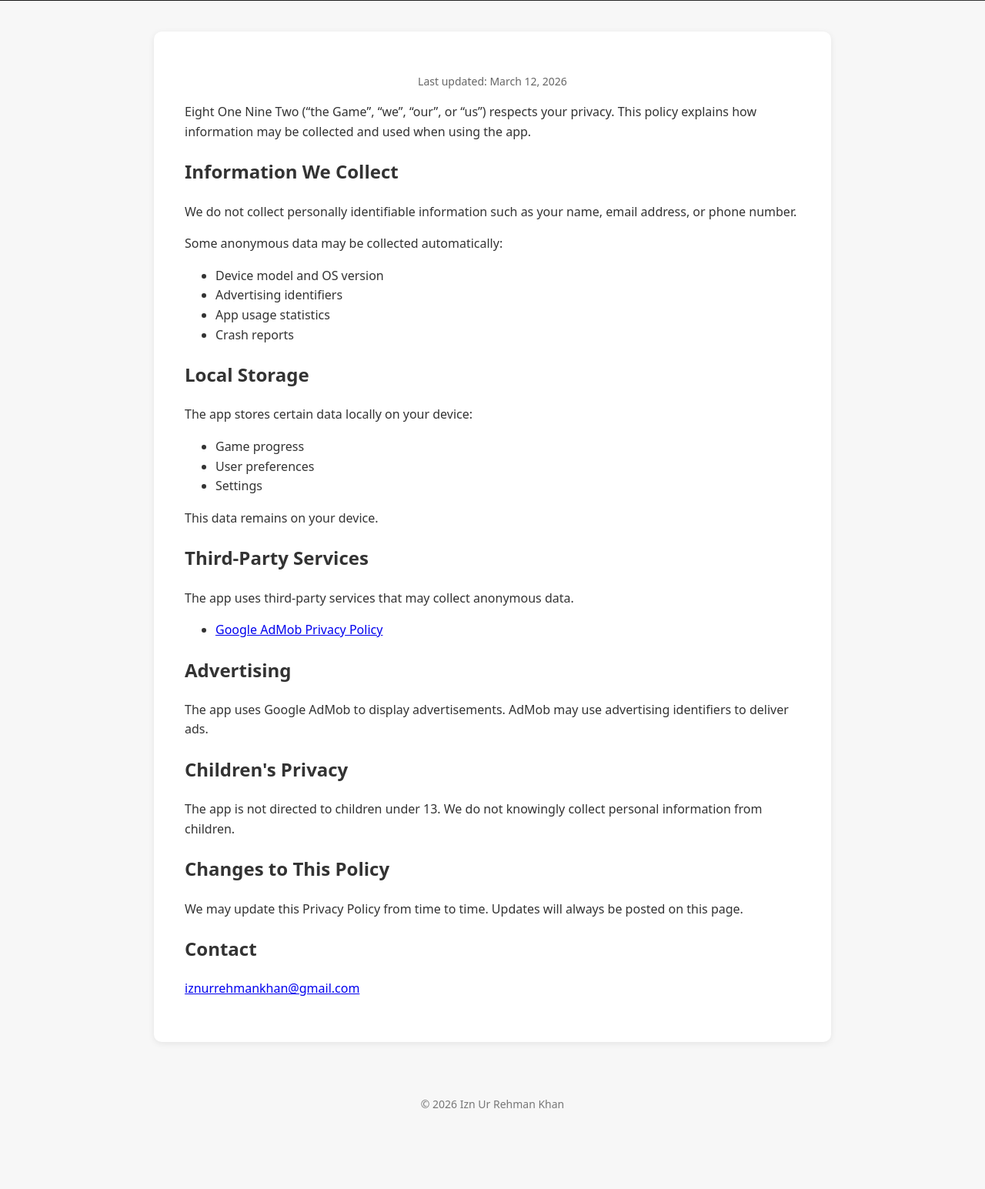
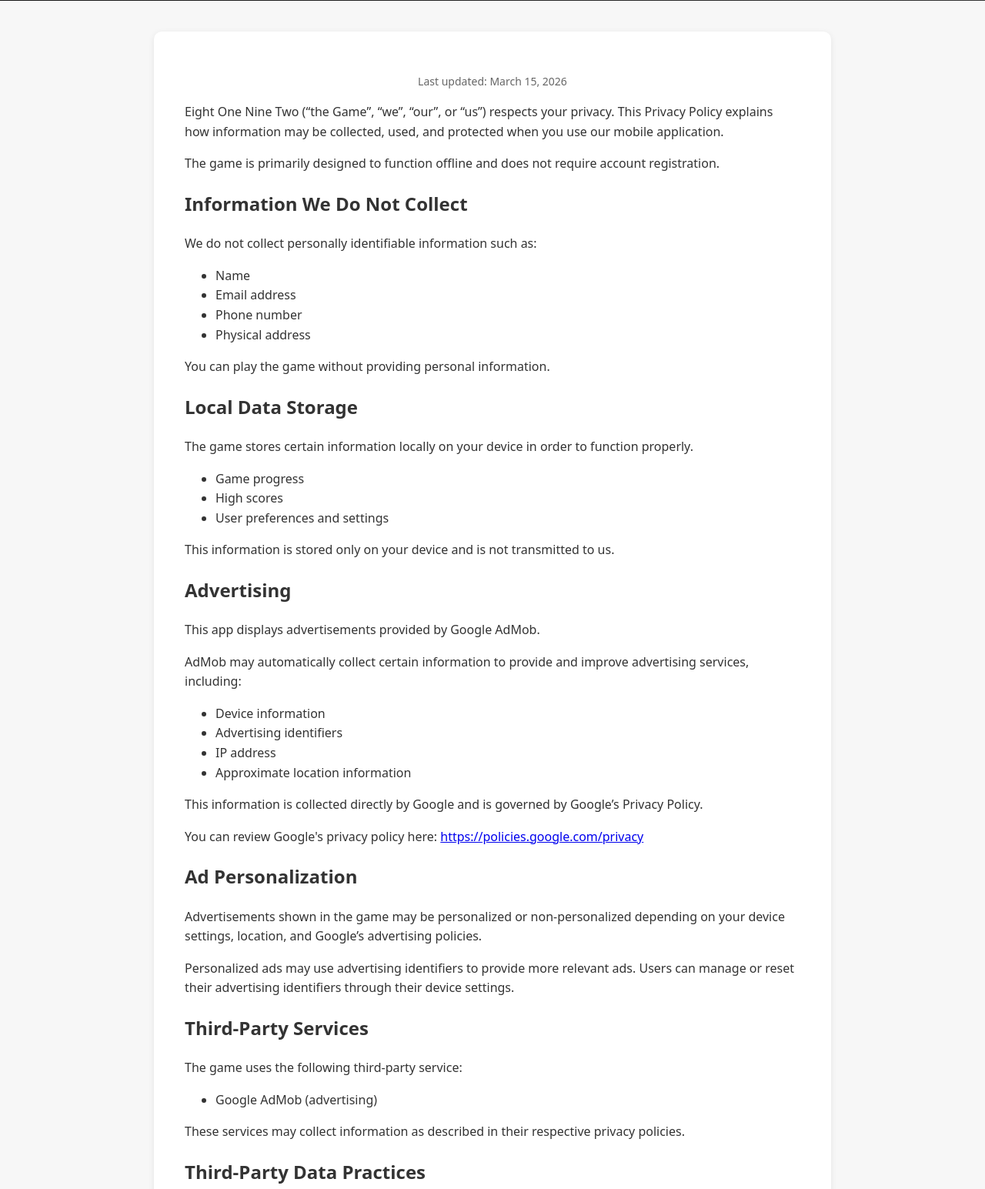
Before and after one commit to iznurrehmankhan/app-legal-files, a plain HTML site: page privacy/eightoneninetwo.html in a window 1280 px wide. Shown: the part 220-1765 px from the top of the page at 77% size. Before the commit the page ends 1696 px from the top, so only its background shows below. Drawn offline with Linux system fonts and the light colour scheme.

Commit message:
Update Eight One Nine Two privacy policy

```diff
--- a/privacy/eightoneninetwo.html
+++ b/privacy/eightoneninetwo.html
@@ -4,9 +4,12 @@
 <head>
 
     <meta charset="UTF-8">
-    <meta name="viewport" content="width=device-width,initial-scale=1">
+    <meta name="viewport" content="width=device-width, initial-scale=1">
 
     <title>Eight One Nine Two – Privacy Policy</title>
+
+    <meta name="description"
+          content="Privacy Policy for the mobile game Eight One Nine Two. Learn how data is handled and how advertisements are served.">
 
     <link rel="stylesheet" href="../css/styles.css">
 
@@ -15,10 +18,8 @@
 <body>
 
 <header>
-
     <h1>Eight One Nine Two</h1>
     <p>Privacy Policy</p>
-
 </header>
 
 <main>
@@ -26,89 +27,169 @@
     <div class="container">
 
         <p class="last-updated">
-            Last updated: March 12, 2026
+            Last updated: March 15, 2026
         </p>
 
         <p>
             Eight One Nine Two (“the Game”, “we”, “our”, or “us”) respects your privacy.
-            This policy explains how information may be collected and used when using the app.
-        </p>
-
-        <h2>Information We Collect</h2>
-
-        <p>
-            We do not collect personally identifiable information such as your name,
-            email address, or phone number.
+            This Privacy Policy explains how information may be collected, used, and
+            protected when you use our mobile application.
         </p>
 
         <p>
-            Some anonymous data may be collected automatically:
+            The game is primarily designed to function offline and does not require
+            account registration.
+        </p>
+
+        <h2>Information We Do Not Collect</h2>
+
+        <p>
+            We do not collect personally identifiable information such as:
         </p>
 
         <ul>
-            <li>Device model and OS version</li>
-            <li>Advertising identifiers</li>
-            <li>App usage statistics</li>
-            <li>Crash reports</li>
+            <li>Name</li>
+            <li>Email address</li>
+            <li>Phone number</li>
+            <li>Physical address</li>
         </ul>
 
-        <h2>Local Storage</h2>
+        <p>
+            You can play the game without providing personal information.
+        </p>
+
+        <h2>Local Data Storage</h2>
 
         <p>
-            The app stores certain data locally on your device:
+            The game stores certain information locally on your device in order
+            to function properly.
         </p>
 
         <ul>
             <li>Game progress</li>
-            <li>User preferences</li>
-            <li>Settings</li>
+            <li>High scores</li>
+            <li>User preferences and settings</li>
         </ul>
 
         <p>
-            This data remains on your device.
+            This information is stored only on your device and is not transmitted
+            to us.
+        </p>
+
+        <h2>Advertising</h2>
+
+        <p>
+            This app displays advertisements provided by Google AdMob.
+        </p>
+
+        <p>
+            AdMob may automatically collect certain information to provide and
+            improve advertising services, including:
+        </p>
+
+        <ul>
+            <li>Device information</li>
+            <li>Advertising identifiers</li>
+            <li>IP address</li>
+            <li>Approximate location information</li>
+        </ul>
+
+        <p>
+            This information is collected directly by Google and is governed by
+            Google’s Privacy Policy.
+        </p>
+
+        <p>
+            You can review Google's privacy policy here:
+            <a href="https://policies.google.com/privacy" target="_blank" rel="noopener">
+                https://policies.google.com/privacy
+            </a>
+        </p>
+
+        <h2>Ad Personalization</h2>
+
+        <p>
+            Advertisements shown in the game may be personalized or non-personalized
+            depending on your device settings, location, and Google’s advertising policies.
+        </p>
+
+        <p>
+            Personalized ads may use advertising identifiers to provide more relevant ads.
+            Users can manage or reset their advertising identifiers through their device
+            settings.
         </p>
 
         <h2>Third-Party Services</h2>
 
         <p>
-            The app uses third-party services that may collect anonymous data.
+            The game uses the following third-party service:
         </p>
 
         <ul>
-
-            <li>
-                <a href="https://policies.google.com/privacy" target="_blank">
-                    Google AdMob Privacy Policy
-                </a>
-            </li>
-
+            <li>Google AdMob (advertising)</li>
         </ul>
 
-        <h2>Advertising</h2>
+        <p>
+            These services may collect information as described in their respective
+            privacy policies.
+        </p>
+
+        <h2>Third-Party Data Practices</h2>
 
         <p>
-            The app uses Google AdMob to display advertisements.
-            AdMob may use advertising identifiers to deliver ads.
+            We do not control how third-party services collect or use data.
+            Any information collected by these services is governed by their
+            own privacy policies.
         </p>
 
-        <h2>Children's Privacy</h2>
+        <p>
+            We encourage users to review the privacy policies of these
+            third-party providers to understand how their information
+            is handled.
+        </p>
 
         <p>
-            The app is not directed to children under 13.
+            By using the application, you acknowledge that third-party
+            advertising partners may collect certain anonymous data
+            as described in their privacy policies.
+        </p>
+
+        <h2>Permissions</h2>
+
+        <p>
+            The game itself does not request access to sensitive permissions such
+            as contacts, microphone, or camera.
+        </p>
+
+        <p>
+            Some permissions may be used automatically by third-party services such
+            as advertising providers in order to deliver advertisements and
+            maintain app functionality.
+        </p>
+
+        <h2>Children’s Privacy</h2>
+
+        <p>
+            This game is not directed at children under the age of 13.
             We do not knowingly collect personal information from children.
         </p>
 
-        <h2>Changes to This Policy</h2>
+        <p>
+            If you believe that a child has provided personal information through
+            the app, please contact us and we will take appropriate action.
+        </p>
+
+        <h2>Changes to This Privacy Policy</h2>
 
         <p>
             We may update this Privacy Policy from time to time.
-            Updates will always be posted on this page.
+            Any updates will be posted on this page with an updated revision date.
         </p>
 
         <h2>Contact</h2>
 
         <p>
-
+            If you have any questions about this Privacy Policy, you may contact us at:
             <a href="mailto:iznurrehmankhan@gmail.com">
                 iznurrehmankhan@gmail.com
             </a>
@@ -120,9 +201,7 @@
 </main>
 
 <footer>
-
-    © 2026 Izn Ur Rehman Khan
-
+    <p>© 2026 Izn Ur Rehman Khan</p>
 </footer>
 
 </body>
```
